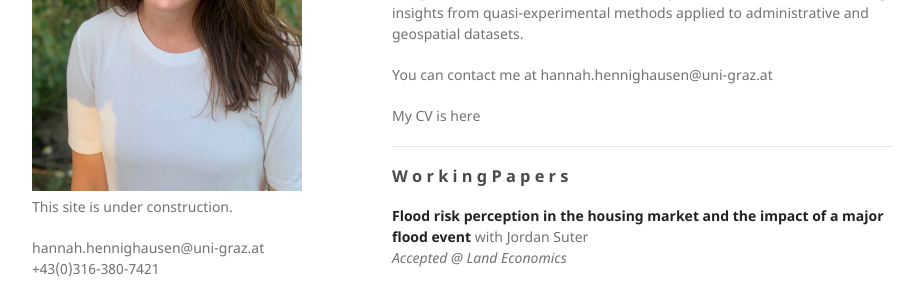
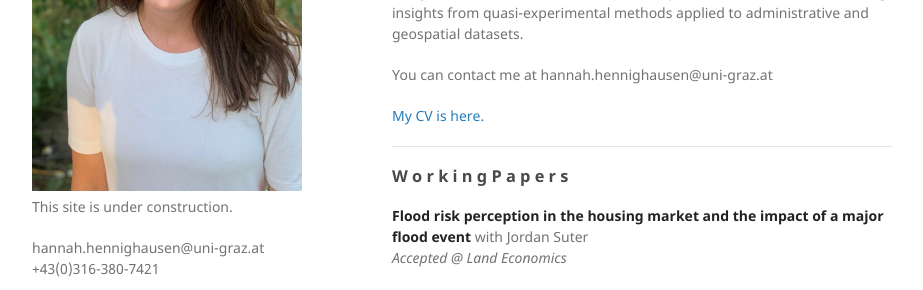
Before and after one commit to hannahhennighausen/hannahhennighausen.github.io, a Jekyll site: the page built from index.md, in a window 1280 px wide and 900 px high. Shown: the part 322-612 px from the top of the window, without its empty margins (178-1101 px from the left). Built offline with Jekyll 4.4.1, drawn with Linux system fonts in a browser that asks for light colours; part of the change alters nothing that is shown.

```diff
--- a/index.md
+++ b/index.md
@@ -9,7 +9,7 @@ My research focuses broadly on applied microeconomics. Specifically, I study how
 
 You can contact me at hannah.hennighausen@uni-graz.at
 
-My CV is here
+[My CV is here.](https://hannahhennighausen.github.io/CV/Hennighausen_CV_Oct19.pdf)
 
 * * *
 
```
